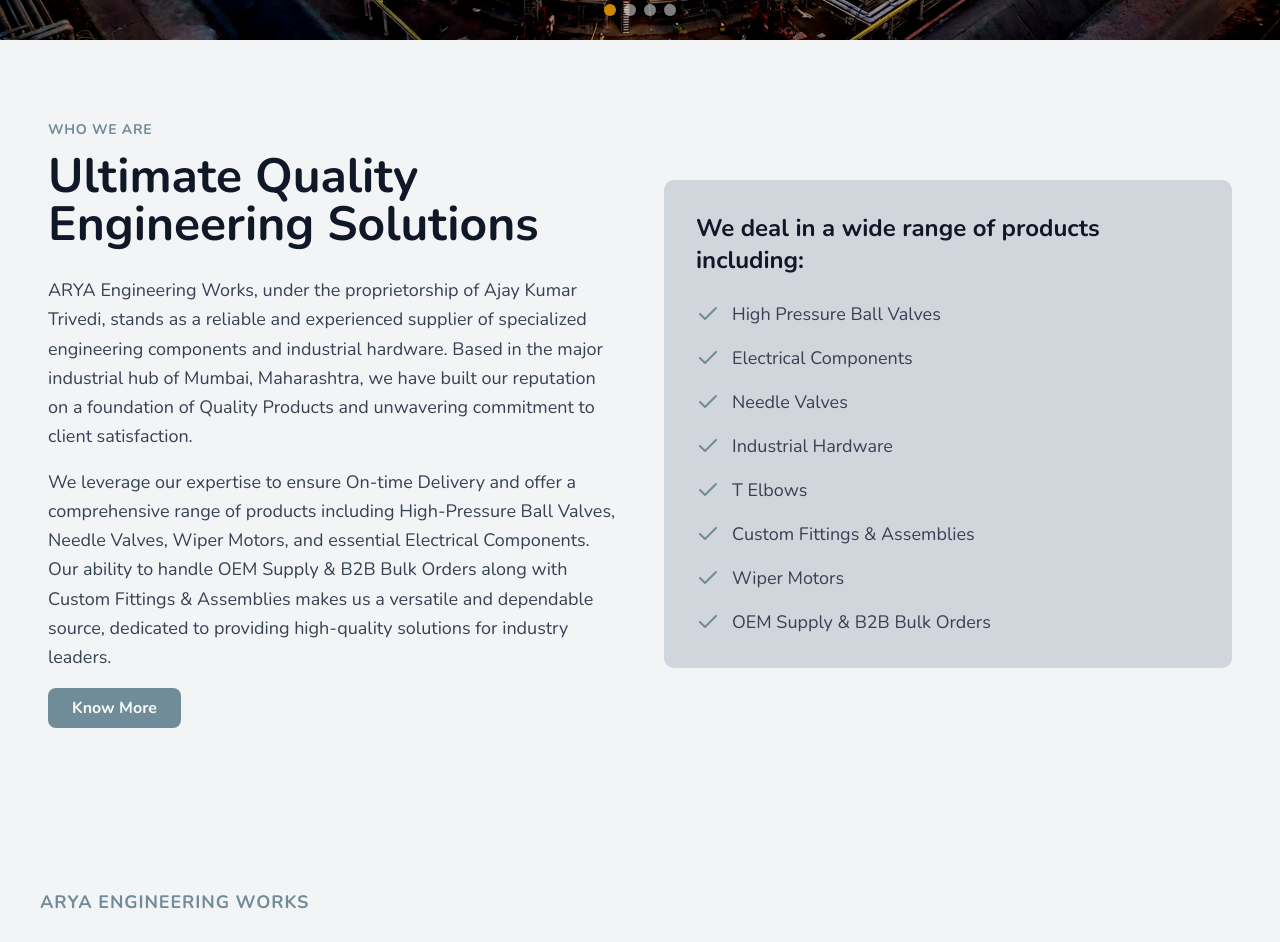
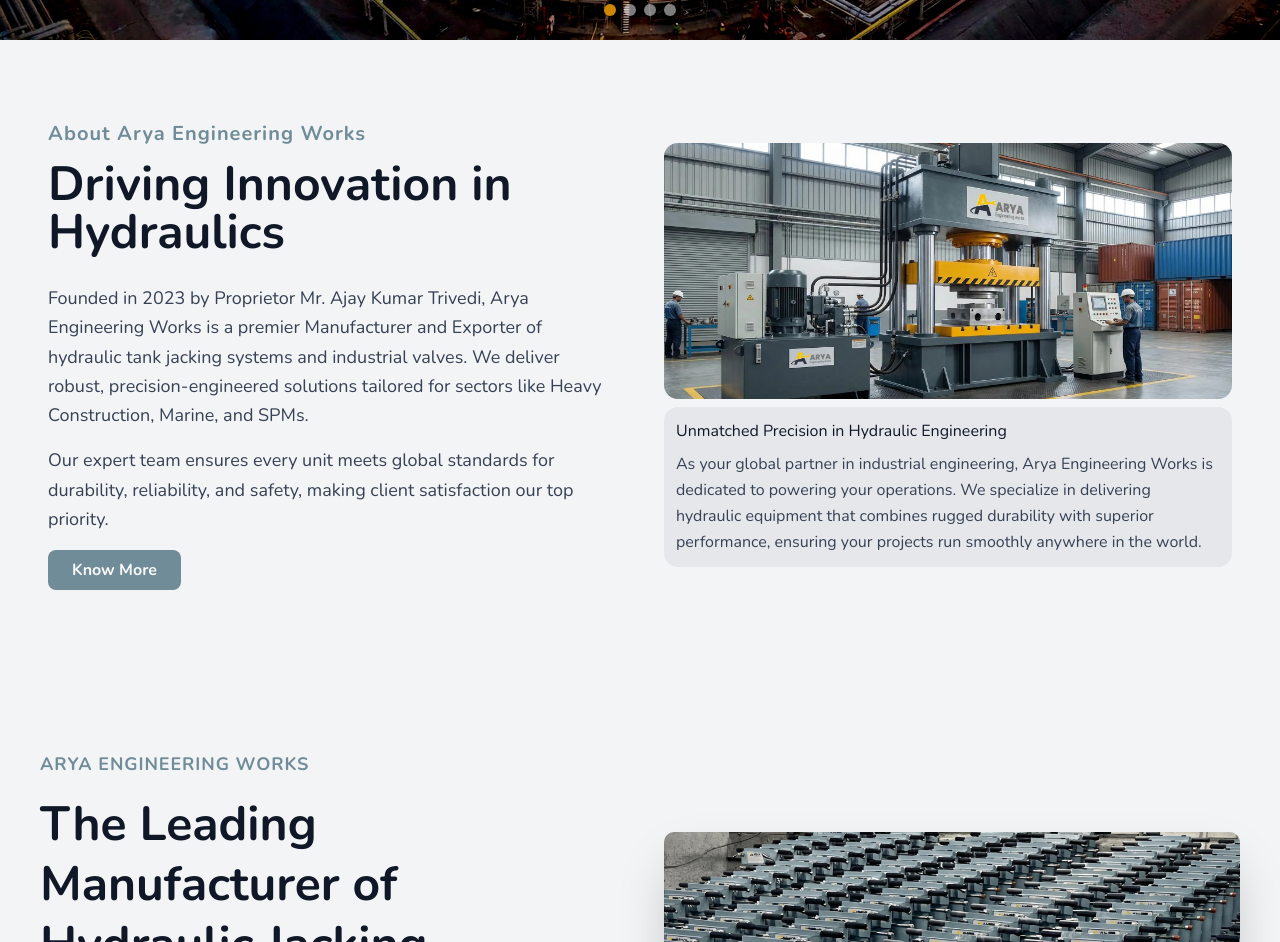
Before and after one commit to aryatrivedi22/aryaew, a Next.js app: page / in a window 1280 px wide. Shown: the part 640-1582 px from the top of the page. Built offline with nearby package versions, Linux system fonts and the light colour scheme.

Commit message:
refactor(ui): refactor ui of about section of home page and some other components also

```diff
--- a/app/contact/_component/contact-map.jsx
+++ b/app/contact/_component/contact-map.jsx
@@ -55,7 +55,7 @@
             href={`https://www.google.com/maps/dir/?api=1&destination=${encodedAddress}`}
             target="_blank"
             rel="noopener noreferrer"
-            className="inline-flex items-center px-4 py-2 bg-yellow-600 text-white rounded-lg hover:bg-yellow-700 transition-colors"
+            className="inline-flex items-center px-4 py-2 bg-[#708c98] text-white rounded-lg hover:bg-[#708c98] transition-colors"
           >
             <Map className="mr-2" />
             Get Directions
--- a/components/home/about-section.jsx
+++ b/components/home/about-section.jsx
@@ -1,5 +1,4 @@
 "use client";
-import { Check } from "lucide-react";
 import { Button } from "../ui/button";
 import Link from "next/link";
 import { motion } from "motion/react";
@@ -27,27 +26,23 @@
           transition={{ duration: 1, type: "spring", stiffness: 100 }}
           viewport={{ once: true }}
         >
-          <p className="text-[#708c98] font-semibold mb-3 text-sm tracking-wider">
-            WHO WE ARE
+          <p className="text-[#708c98] font-semibold mb-3 text-xl tracking-wider">
+            About Arya Engineering Works
           </p>
           <h2 className="text-4xl md:text-5xl font-bold text-gray-900 mb-7">
-            Ultimate Quality Engineering Solutions
+            Driving Innovation in Hydraulics
           </h2>
           <p className="text-gray-700 text-lg mb-4 leading-relaxed">
-            ARYA Engineering Works, under the proprietorship of Ajay Kumar
-            Trivedi, stands as a reliable and experienced supplier of
-            specialized engineering components and industrial hardware. Based in
-            the major industrial hub of Mumbai, Maharashtra, we have built our
-            reputation on a foundation of Quality Products and unwavering
-            commitment to client satisfaction.
+            Founded in 2023 by Proprietor Mr. Ajay Kumar Trivedi, Arya
+            Engineering Works is a premier Manufacturer and Exporter of
+            hydraulic tank jacking systems and industrial valves. We deliver
+            robust, precision-engineered solutions tailored for sectors like
+            Heavy Construction, Marine, and SPMs.
           </p>
           <p className="text-gray-700 text-lg leading-relaxed">
-            We leverage our expertise to ensure On-time Delivery and offer a
-            comprehensive range of products including High-Pressure Ball Valves,
-            Needle Valves, Wiper Motors, and essential Electrical Components.
-            Our ability to handle OEM Supply & B2B Bulk Orders along with Custom
-            Fittings & Assemblies makes us a versatile and dependable source,
-            dedicated to providing high-quality solutions for industry leaders.
+            Our expert team ensures every unit meets global standards for
+            durability, reliability, and safety, making client satisfaction our
+            top priority.
           </p>
           <Link href="/about">
             <Button
@@ -65,19 +60,26 @@
           whileInView={{ x: 0, opacity: 1 }} // Animate to final position
           transition={{ duration: 1, type: "spring", stiffness: 100 }}
           viewport={{ once: true }}
-          className="bg-gray-300 p-8 rounded-lg"
+          className="flex flex-col gap-2"
         >
-          <h3 className="text-2xl font-bold text-gray-900 mb-6">
-            We deal in a wide range of products including:
-          </h3>
-          <ul className="space-y-4 list-none m-0 p-0">
-            {products.map((product) => (
-              <li key={product} className="flex items-center gap-3">
-                <Check className="text-[#708c98]" aria-hidden="true" />
-                <span className="text-gray-700 text-lg">{product}</span>
-              </li>
-            ))}
-          </ul>
+          {/* ABOUT SECTION IMAGE */}
+          <img
+            src="/about/home-aboutSection.webp"
+            alt="image"
+            className="rounded-xl md:h-64"
+          />
+          <div className="bg-gray-200 p-3 rounded-xl">
+            <h2 className="text-gray-900 mb-2">
+              Unmatched Precision in Hydraulic Engineering
+            </h2>
+            <p className="text-gray-700 leading-relaxed">
+              As your global partner in industrial engineering, Arya Engineering
+              Works is dedicated to powering your operations. We specialize in
+              delivering hydraulic equipment that combines rugged durability
+              with superior performance, ensuring your projects run smoothly
+              anywhere in the world.
+            </p>
+          </div>
         </motion.div>
       </div>
     </section>
--- a/components/home/hero-carousal.jsx
+++ b/components/home/hero-carousal.jsx
@@ -9,7 +9,7 @@
 const slides = [
   {
     image: "/hero/hero-1.webp",
-    badge: "—ENGINEERING TRUST & EXCELLENCE—",
+    badge: "— ENGINEERING TRUST & EXCELLENCE —",
     title: "Advanced Hydraulic Tank Jacking Solutions",
     description:
       "Since 2023, Arya Engineering Works has been a leader in delivering robust industrial fluid power solutions.",
@@ -69,7 +69,7 @@
 
           <div className="relative h-full flex items-center justify-center">
             <div className="container mx-auto px-4">
-              <div className="max-w-3xl mx-auto text-center text-primary-foreground">
+              <div className="max-w-5xl mx-auto text-center text-primary-foreground">
                 <p className="text-sm font-semibold mb-4 tracking-wider">
                   {slide.badge}
                 </p>
```
Also changed, not shown: public/about/home-aboutSection.webp (added).
